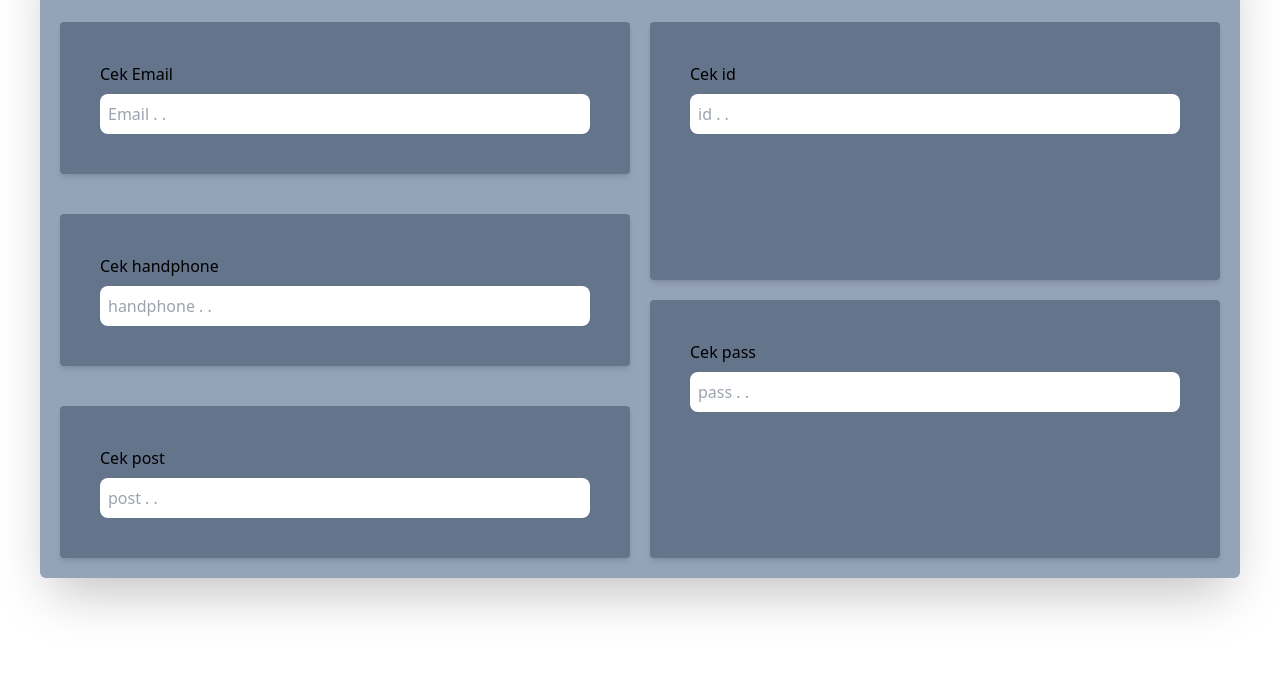
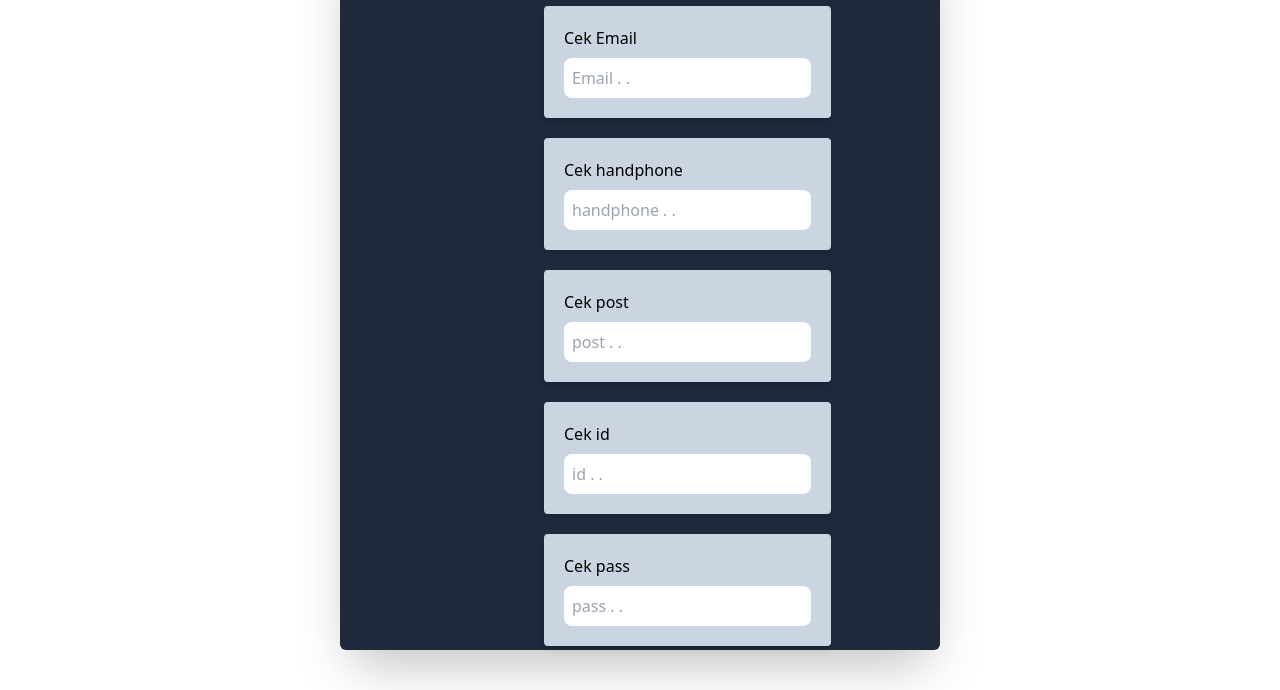
Before and after one commit to raflianwarr/raflianwarrr, a website: page index.html in a window 1280 px wide. Shown: the part 114-804 px from the top of the page. Drawn offline with nearby package versions, Linux system fonts and the light colour scheme.

Commit message:
banyakngubah

```diff
--- a/index.html
+++ b/index.html
@@ -10,49 +10,43 @@
 </head>
 
 <body class="p-10">
-    <section class="flex flex-col items-center w-full h-max justify-center shadow-2xl rounded-md bg-slate-400">
-        <h1 class="mt-5 text-center font-serif text-3xl"> Regular Expression </h1>
-        <div class="grid grid-cols-2 gap-5 mt-5 w-full p-5">
-            <div class="grid grid-rows-3 gap-10">
-                <div class="flex flex-col rounded shadow-md bg-slate-500 p-10">
+    <section class="flex flex-col items-center w-1/2 h-1/2 justify-center shadow-2xl rounded-md bg-slate-800 mx-auto">
+        <h1 class="mt-5 text-center font-serif text-3xl"> RegEx</h1>
+        <div class="grid gap-5 mt-5 w-1/2 sm:w-1/3 p-1">
+            <div class="flex flex-col rounded shadow-md bg-slate-300 p-5">
                 <div class="flex flex-col">
                     <h1>Cek Email </h1>
-                        <input type="text" id="email" name="email" placeholder="Email . ." autocomplete="off" class="mt-2 w-full p-2 rounded-lg">
+                    <input type="text" id="email" name="email" placeholder="Email . ." autocomplete="off" class="mt-2 p-2 rounded-lg">
                 </div>
                 <p class="font-light"></p>
             </div>
-                <div class="flex flex-col rounded shadow-md bg-slate-500 p-10">
+            <div class="flex flex-col rounded shadow-md bg-slate-300 p-5">
                 <div class="flex flex-col">
                     <h1>Cek handphone</h1>
-                        <input type="text" id="handphone" name="handphone" placeholder="handphone . ." autocomplete="off" class="mt-2 w-full p-2 rounded-lg">
+                    <input type="text" id="handphone" name="handphone" placeholder="handphone . ." autocomplete="off" class="mt-2 p-2 rounded-lg">
                 </div>
                 <p class="font-light"></p>
             </div>
-                <div class="flex flex-col rounded shadow-md bg-slate-500 p-10">
+            <div class="flex flex-col rounded shadow-md bg-slate-300 p-5">
                 <div class="flex flex-col">
                     <h1>Cek post </h1>
-                        <input type="text" id="post" name="post" placeholder="post . ." autocomplete="off" class="mt-2 w-full p-2 rounded-lg">
+                    <input type="text" id="post" name="post" placeholder="post . ." autocomplete="off" class="mt-2 p-2 rounded-lg">
                 </div>
                 <p class="font-light"></p>
             </div>
-            </div>
-
-            <div class="grid grid-rows-2 gap-5">
-                <div class="flex flex-col rounded shadow-md bg-slate-500 p-10">
+            <div class="flex flex-col rounded shadow-md bg-slate-300 p-5">
                 <div class="flex flex-col">
                     <h1>Cek id </h1>
-                        <input type="text" id="id" name="id" placeholder="id . ." autocomplete="off" class="mt-2 w-full p-2 rounded-lg">
+                    <input type="text" id="id" name="id" placeholder="id . ." autocomplete="off" class="mt-2 p-2 rounded-lg">
                 </div>
                 <p class="font-light"></p>
             </div>
-                <div class="flex flex-col rounded shadow-md bg-slate-500 p-10">
+            <div class="flex flex-col rounded shadow-md bg-slate-300 p-5">
                 <div class="flex flex-col">
                     <h1>Cek pass </h1>
-                        <input type="text" id="pass" name="pass" placeholder="pass . ." autocomplete="off" class="mt-2 w-full p-2 rounded-lg">
+                    <input type="text" id="pass" name="pass" placeholder="pass . ." autocomplete="off" class="mt-2 p-2 rounded-lg">
                 </div>
                 <p class="font-light"></p>
-                </div>
-
             </div>
         </div>
     </section>
@@ -62,3 +56,5 @@
 </body>
 
 </html>
+
+</html>
```
Also changed, not shown: tailwind-components/output.css. Lines whose indentation alone changed are shown as unchanged.
